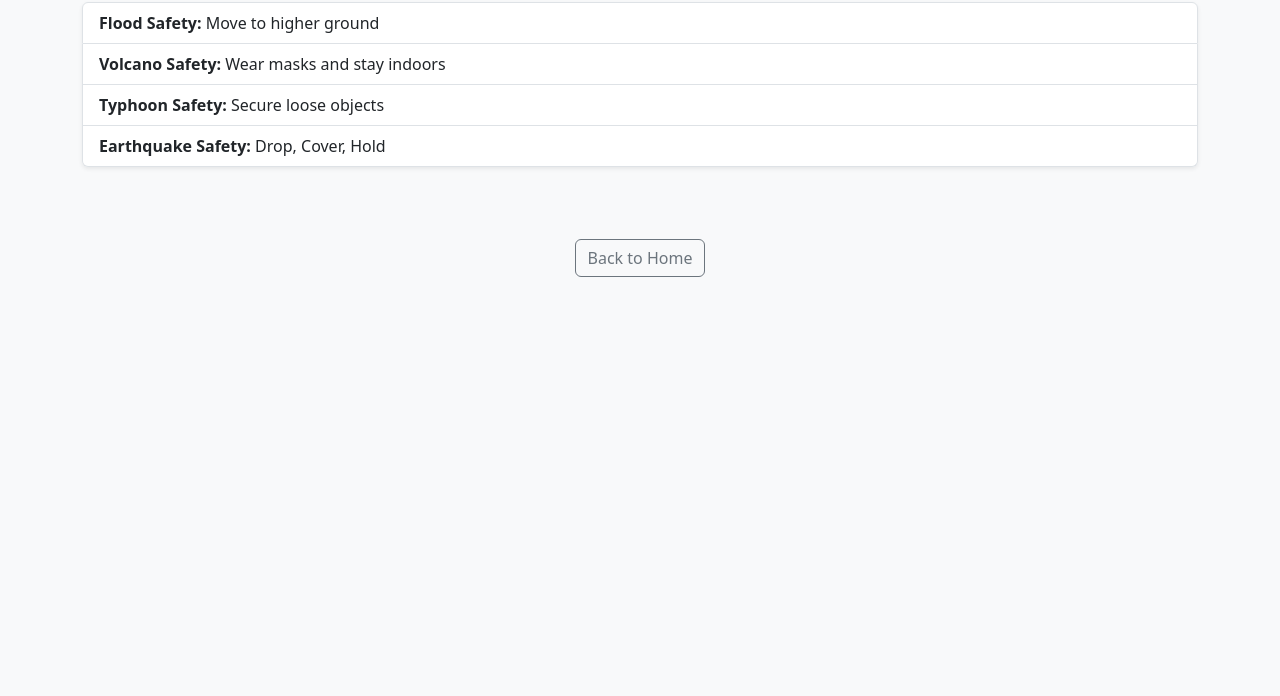
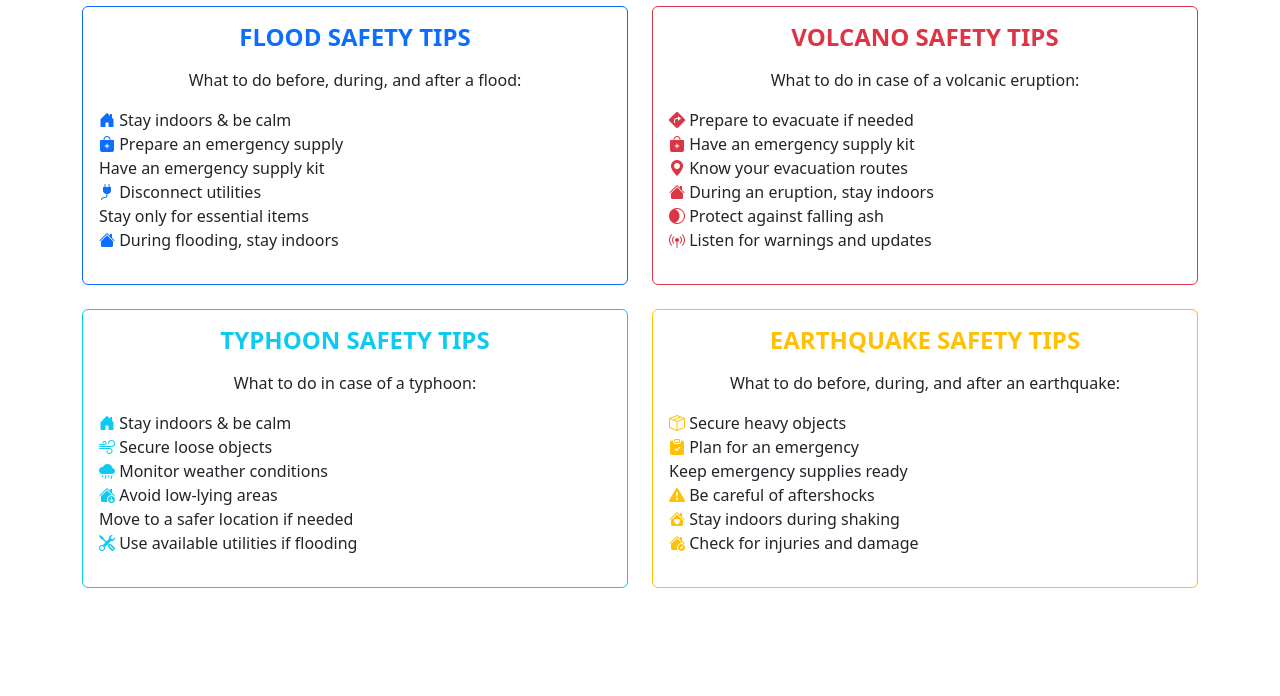
Before and after one commit to Vhon-tech12/SafeZone, a plain HTML site: page guides.html in a window 1280 px wide. Shown: the part 104-800 px from the top of the page. Drawn offline with nearby package versions, Linux system fonts and the light colour scheme.

Commit message:
Update guides.html

```diff
--- a/guides.html
+++ b/guides.html
@@ -3,24 +3,91 @@
 <head>
   <meta charset="UTF-8">
   <meta name="viewport" content="width=device-width, initial-scale=1">
-  <title>Safe Zone - Guides</title>
+  <title>SafeZone - Safety Tips</title>
   <link href="https://cdn.jsdelivr.net/npm/bootstrap@5.3.2/dist/css/bootstrap.min.css" rel="stylesheet">
+  <link href="https://cdn.jsdelivr.net/npm/bootstrap-icons@1.10.5/font/bootstrap-icons.css" rel="stylesheet">
 </head>
-<body class="bg-light">
+<body>
 
-  <div class="container py-5">
-    <h3 class="fw-bold text-center text-danger mb-4">Disaster Preparedness Tips</h3>
+<div class="container py-5">
+  <h2 class="text-center mb-4 fw-bold">Disaster Safety Tips</h2>
 
-    <ul class="list-group shadow-sm">
-      <li class="list-group-item"><strong>Flood Safety:</strong> Move to higher ground</li>
-      <li class="list-group-item"><strong>Volcano Safety:</strong> Wear masks and stay indoors</li>
-      <li class="list-group-item"><strong>Typhoon Safety:</strong> Secure loose objects</li>
-      <li class="list-group-item"><strong>Earthquake Safety:</strong> Drop, Cover, Hold</li>
-    </ul>
+  <div class="row g-4">
+    <!-- Flood Safety Tips -->
+    <div class="col-md-6">
+      <div class="card border-primary h-100">
+        <div class="card-body">
+          <h4 class="card-title text-primary text-center fw-bold mb-3">FLOOD SAFETY TIPS</h4>
+          <p class="text-center">What to do before, during, and after a flood:</p>
+          <ul class="list-unstyled">
+            <li><i class="bi bi-house-door-fill text-primary"></i> Stay indoors & be calm</li>
+            <li><i class="bi bi-bag-plus-fill text-primary"></i> Prepare an emergency supply</li>
+            <li><i class="bi bi-first-aid text-primary"></i> Have an emergency supply kit</li>
+            <li><i class="bi bi-plug-fill text-primary"></i> Disconnect utilities</li>
+            <li><i class="bi bi-person-walking text-primary"></i> Stay only for essential items</li>
+            <li><i class="bi bi-house-fill text-primary"></i> During flooding, stay indoors</li>
+          </ul>
+        </div>
+      </div>
+    </div>
+
+    <!-- Volcano Safety Tips -->
+    <div class="col-md-6">
+      <div class="card border-danger h-100">
+        <div class="card-body">
+          <h4 class="card-title text-danger text-center fw-bold mb-3">VOLCANO SAFETY TIPS</h4>
+          <p class="text-center">What to do in case of a volcanic eruption:</p>
+          <ul class="list-unstyled">
+            <li><i class="bi bi-sign-turn-right-fill text-danger"></i> Prepare to evacuate if needed</li>
+            <li><i class="bi bi-bag-plus-fill text-danger"></i> Have an emergency supply kit</li>
+            <li><i class="bi bi-geo-alt-fill text-danger"></i> Know your evacuation routes</li>
+            <li><i class="bi bi-house-fill text-danger"></i> During an eruption, stay indoors</li>
+            <li><i class="bi bi-mask text-danger"></i> Protect against falling ash</li>
+            <li><i class="bi bi-broadcast-pin text-danger"></i> Listen for warnings and updates</li>
+          </ul>
+        </div>
+      </div>
+    </div>
+
+    <!-- Typhoon Safety Tips -->
+    <div class="col-md-6">
+      <div class="card border-info h-100">
+        <div class="card-body">
+          <h4 class="card-title text-info text-center fw-bold mb-3">TYPHOON SAFETY TIPS</h4>
+          <p class="text-center">What to do in case of a typhoon:</p>
+          <ul class="list-unstyled">
+            <li><i class="bi bi-house-door-fill text-info"></i> Stay indoors & be calm</li>
+            <li><i class="bi bi-wind text-info"></i> Secure loose objects</li>
+            <li><i class="bi bi-cloud-rain-fill text-info"></i> Monitor weather conditions</li>
+            <li><i class="bi bi-house-down-fill text-info"></i> Avoid low-lying areas</li>
+            <li><i class="bi bi-person-running text-info"></i> Move to a safer location if needed</li>
+            <li><i class="bi bi-tools text-info"></i> Use available utilities if flooding</li>
+          </ul>
+        </div>
+      </div>
+    </div>
+
+    <!-- Earthquake Safety Tips -->
+    <div class="col-md-6">
+      <div class="card border-warning h-100">
+        <div class="card-body">
+          <h4 class="card-title text-warning text-center fw-bold mb-3">EARTHQUAKE SAFETY TIPS</h4>
+          <p class="text-center">What to do before, during, and after an earthquake:</p>
+          <ul class="list-unstyled">
+            <li><i class="bi bi-box-seam text-warning"></i> Secure heavy objects</li>
+            <li><i class="bi bi-clipboard-check-fill text-warning"></i> Plan for an emergency</li>
+            <li><i class="bi bi-first-aid text-warning"></i> Keep emergency supplies ready</li>
+            <li><i class="bi bi-exclamation-triangle-fill text-warning"></i> Be careful of aftershocks</li>
+            <li><i class="bi bi-house-heart-fill text-warning"></i> Stay indoors during shaking</li>
+            <li><i class="bi bi-house-check-fill text-warning"></i> Check for injuries and damage</li>
+          </ul>
+        </div>
+      </div>
+    </div>
+
   </div>
+</div>
 
-  <footer class="text-center mt-4">
-    <a href="Home.html" class="btn btn-outline-secondary">Back to Home</a>
-  </footer>
+<script src="https://cdn.jsdelivr.net/npm/bootstrap@5.3.2/dist/js/bootstrap.bundle.min.js"></script>
 </body>
 </html>
```
